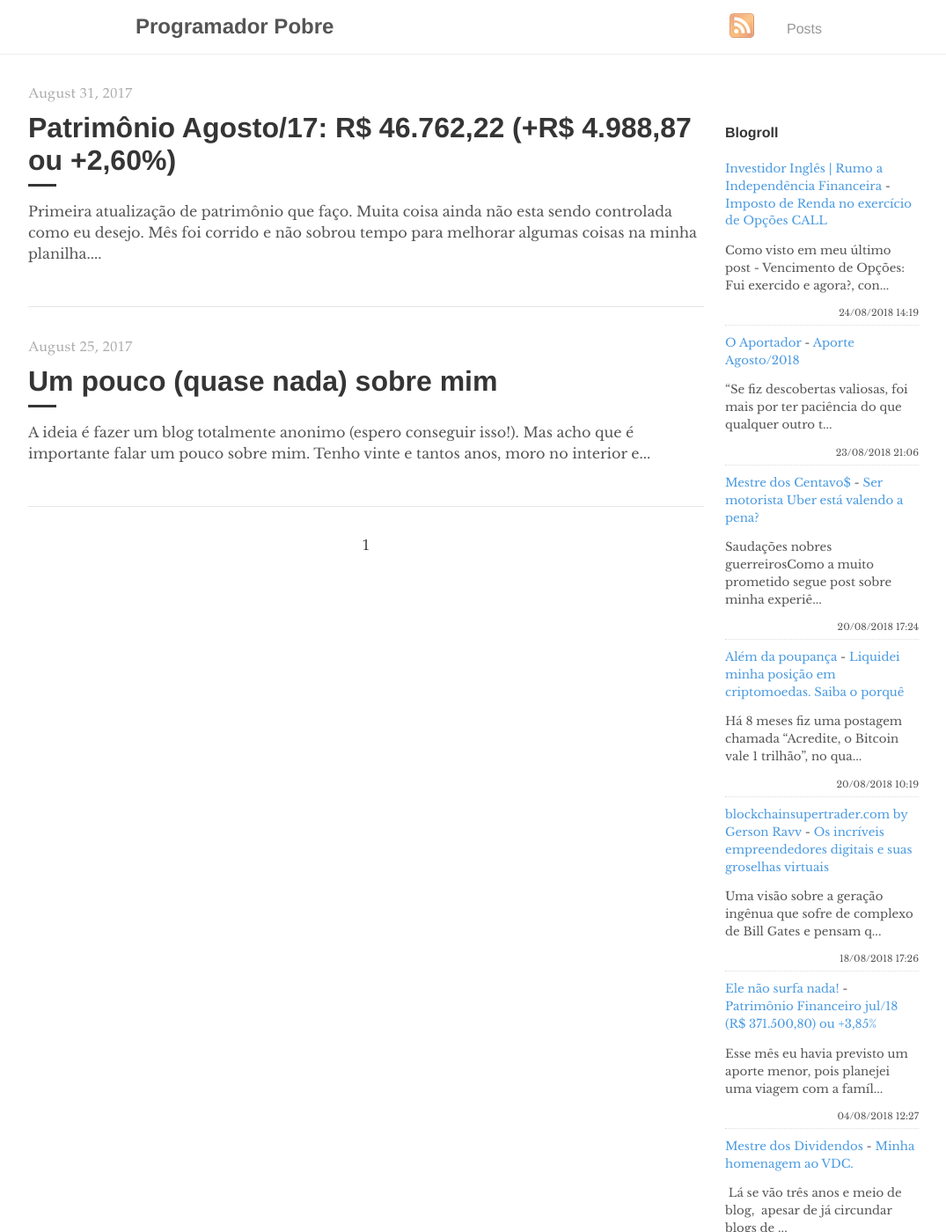
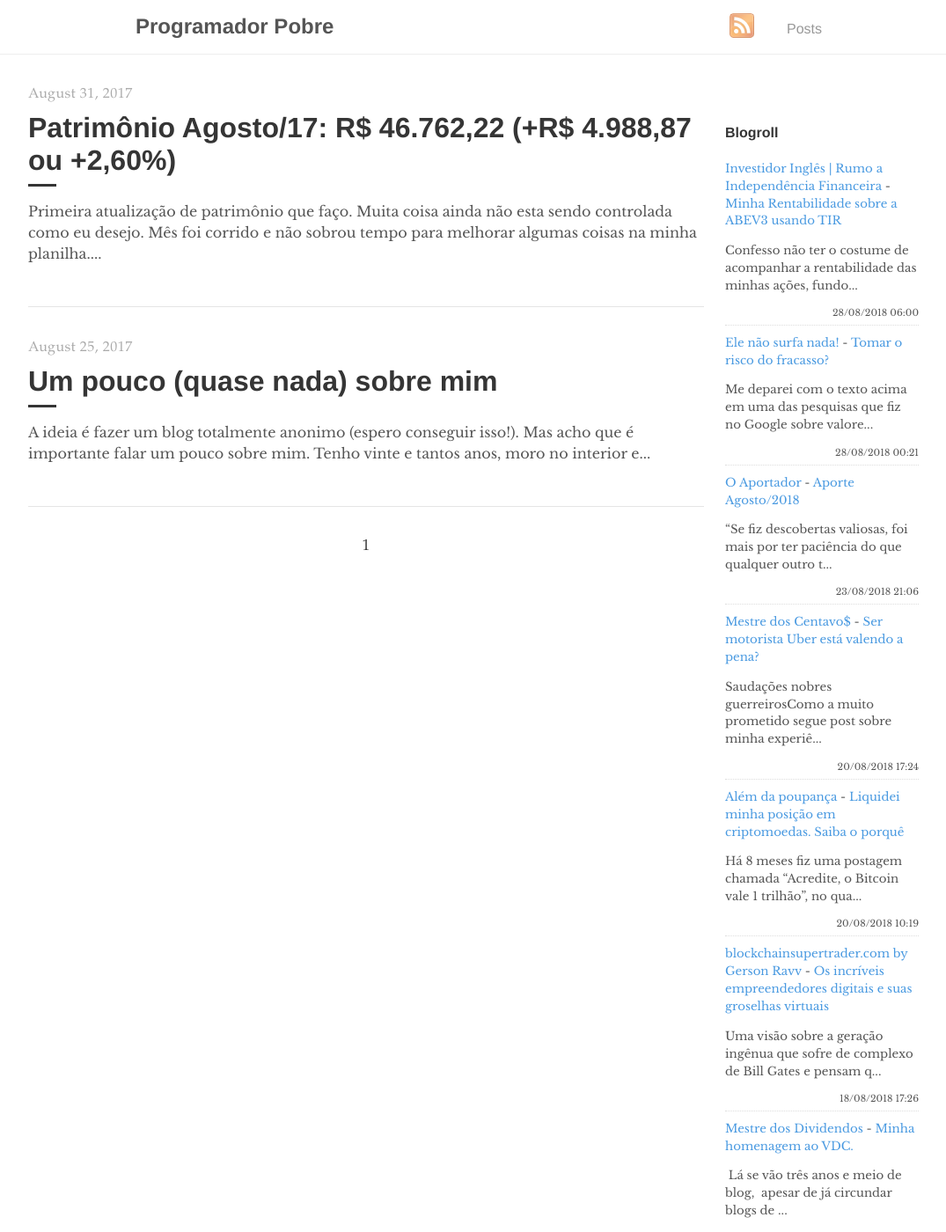
Before and after one commit to programadorpobre/programadorpobre.github.io, a Jekyll site: the page built from index.html, in a window 1280 px wide and 1400 px high. Shown: the whole window at 88% size, without its empty margins (96-1171 px from the left). Built offline with Jekyll 4.4.1, drawn with Linux system fonts in a browser that asks for light colours; the list of posts is cut into pages by our own code; comment, search, counter and statistics services are not loaded.

Commit message:
[ci skip] travis #388

```diff
--- a/_includes/feed-entries.html
+++ b/_includes/feed-entries.html
@@ -1,7 +1,12 @@
 <div class="feed-entry">
-    <a class="feed-entry-site-name" href="https://www.investidoringles.com/">Investidor Inglês | Rumo a Independência Financeira</a> - <a class="feed-entry-title" href="https://www.investidoringles.com/2018/08/imposto-de-renda-exercicio-opcoes-call.html">Imposto de Renda no exercício de Opções CALL</a>
-    <p class="feed-entry-summary">Como visto em meu último post - Vencimento de Opções: Fui exercido e agora?, con...</p>
-    <time datetime="2018-08-24T14:19:00.000-03:00">24/08/2018 14:19</time>
+    <a class="feed-entry-site-name" href="https://www.investidoringles.com/">Investidor Inglês | Rumo a Independência Financeira</a> - <a class="feed-entry-title" href="https://www.investidoringles.com/2018/08/calcular-rentabilidade-de-acoes-tir-abev3.html">Minha Rentabilidade sobre a ABEV3 usando TIR</a>
+    <p class="feed-entry-summary">Confesso não ter o costume de acompanhar a rentabilidade das minhas ações, fundo...</p>
+    <time datetime="2018-08-28T06:00:00.000-03:00">28/08/2018 06:00</time>
+</div>
+<div class="feed-entry">
+    <a class="feed-entry-site-name" href="https://elenaosurfanada.blogspot.com/">Ele não surfa nada!</a> - <a class="feed-entry-title" href="https://elenaosurfanada.blogspot.com/2018/08/tomar-o-risco-do-fracasso.html">Tomar o risco do fracasso?</a>
+    <p class="feed-entry-summary">Me deparei com o texto acima em uma das pesquisas que fiz no Google sobre valore...</p>
+    <time datetime="2018-08-28T00:21:00.001-03:00">28/08/2018 00:21</time>
 </div>
 <div class="feed-entry">
     <a class="feed-entry-site-name" href="https://oaportadorfinanceiro.blogspot.com/">O Aportador</a> - <a class="feed-entry-title" href="https://oaportadorfinanceiro.blogspot.com/2018/08/aporte-agosto2018.html">Aporte Agosto/2018</a>
@@ -24,11 +29,6 @@
     <time datetime="2018-08-18T17:26:00.000-03:00">18/08/2018 17:26</time>
 </div>
 <div class="feed-entry">
-    <a class="feed-entry-site-name" href="https://elenaosurfanada.blogspot.com/">Ele não surfa nada!</a> - <a class="feed-entry-title" href="https://elenaosurfanada.blogspot.com/2018/08/patrimonio-financeiro-jul18-r-37150080.html">Patrimônio Financeiro jul/18 (R$ 371.500,80) ou +3,85%</a>
-    <p class="feed-entry-summary">Esse mês eu havia previsto um aporte menor, pois planejei uma viagem com a famíl...</p>
-    <time datetime="2018-08-04T12:27:00.000-03:00">04/08/2018 12:27</time>
-</div>
-<div class="feed-entry">
     <a class="feed-entry-site-name" href="https://mestredosdividendos.blogspot.com/">Mestre dos Dividendos</a> - <a class="feed-entry-title" href="https://mestredosdividendos.blogspot.com/2018/07/minha-homenagem-ao-vdc.html">Minha homenagem ao VDC.</a>
     <p class="feed-entry-summary">&nbsp;Lá se vão três anos e meio de blog,&nbsp; apesar de já circundar blogs de ...</p>
     <time datetime="2018-07-22T20:26:00.001-07:00">22/07/2018 20:26</time>
```
